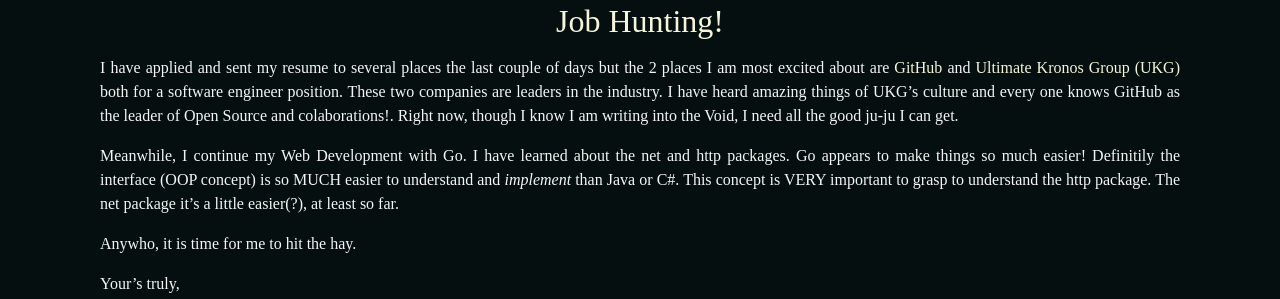
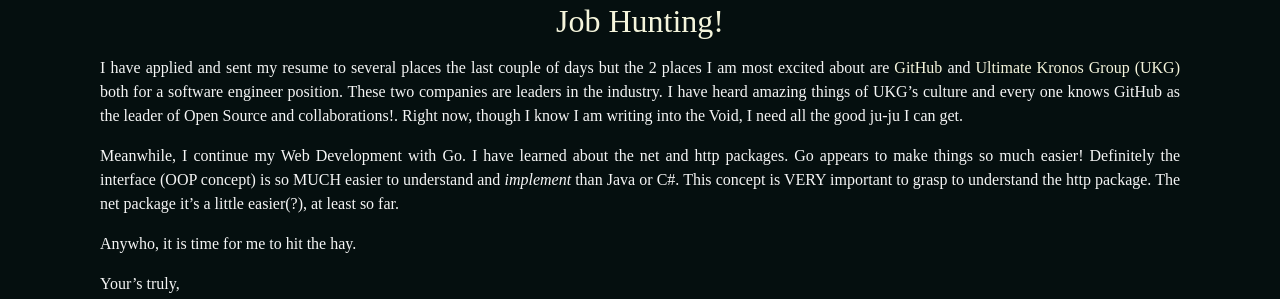
Before and after one commit to Markojudas/chronicles, a Jekyll site: the page built from _posts/2022-06-12-Job-Applications.md, in a window 1280 px wide. Shown: the part 159-458 px from the top of the page. Built offline with Jekyll 4.4.1, drawn with Linux system fonts in a browser that asks for light colours; nearby versions of some CDN libraries; some web fonts are replaced.

Commit message:
fixed some typos

```diff
--- a/_posts/2022-06-12-Job-Applications.md
+++ b/_posts/2022-06-12-Job-Applications.md
@@ -2,9 +2,9 @@
 title: Job Hunting!
 date: 2022-06-12 21:30
 ---
-I have applied and sent my resume to several places the last couple of days but the 2 places I am most excited about are <a href="https://github.com">GitHub</a> and <a href="https://ukg.com">Ultimate Kronos Group (UKG)</a> both for a software engineer position. These two companies are leaders in the industry. I have heard amazing things of UKG's culture and every one knows GitHub as the leader of Open Source and colaborations!. Right now, though I know I am writing into the Void, I need all the good ju-ju I can get.
+I have applied and sent my resume to several places the last couple of days but the 2 places I am most excited about are <a href="https://github.com">GitHub</a> and <a href="https://ukg.com">Ultimate Kronos Group (UKG)</a> both for a software engineer position. These two companies are leaders in the industry. I have heard amazing things of UKG's culture and every one knows GitHub as the leader of Open Source and collaborations!. Right now, though I know I am writing into the Void, I need all the good ju-ju I can get.
 
-Meanwhile, I continue my Web Development with Go. I have learned about the net and http packages. Go appears to make things so much easier! Definitily the interface (OOP concept) is so MUCH easier to understand and <em>implement</em> than Java or C#. This concept is VERY important to grasp to understand the http package. The net package it's a little easier(?), at least so far.
+Meanwhile, I continue my Web Development with Go. I have learned about the net and http packages. Go appears to make things so much easier! Definitely the interface (OOP concept) is so MUCH easier to understand and <em>implement</em> than Java or C#. This concept is VERY important to grasp to understand the http package. The net package it's a little easier(?), at least so far.
 
 Anywho, it is time for me to hit the hay.
 
```
